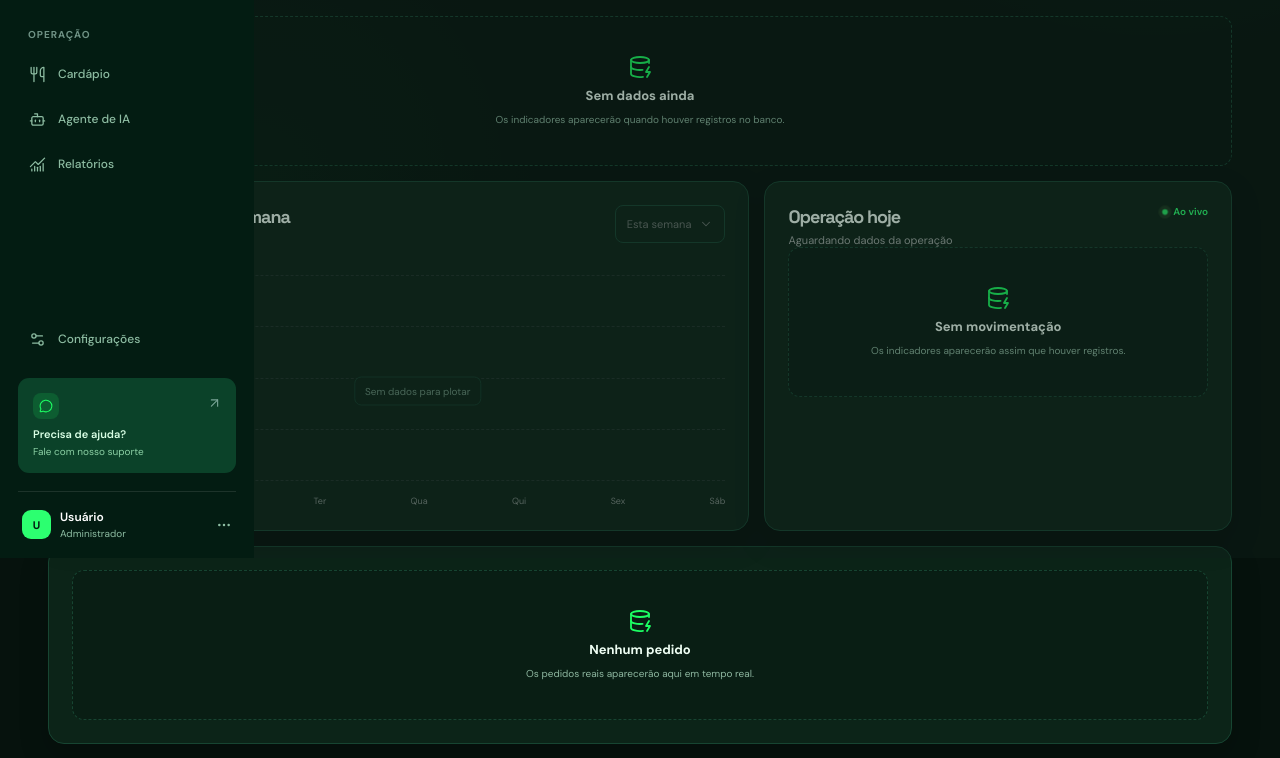
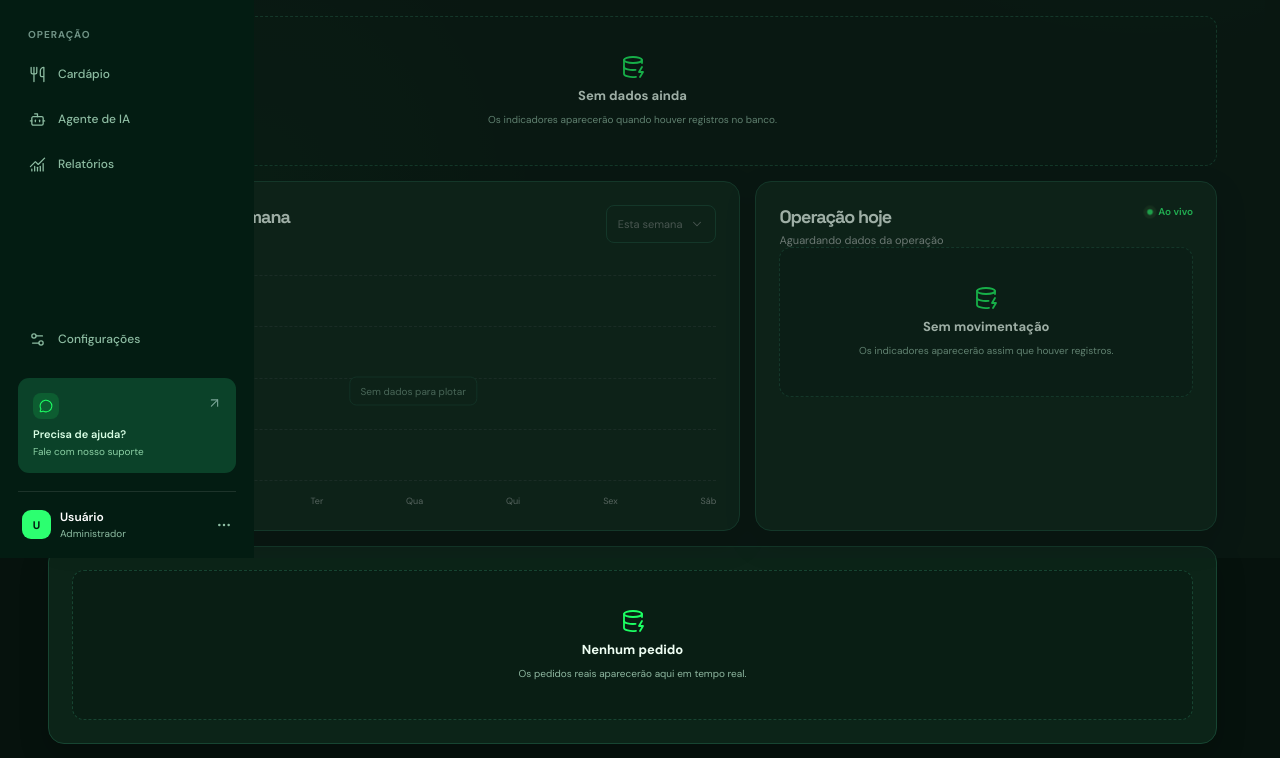
Before and after one commit to FLASHPLUSS/atendeaisite, a website with bundled scripts: page index.html in a window 1280 px wide. Shown: the part 242-1000 px from the top of the page. Built offline with nearby package versions, Linux system fonts and the light colour scheme; no server answers.

Commit message:
Prevent drawer scrollbar layout shift

```diff
--- a/css/style.css
+++ b/css/style.css
@@ -17,7 +17,7 @@
 }
 
 * { box-sizing: border-box; }
-html { scroll-behavior: smooth; }
+html { scroll-behavior: smooth; scrollbar-gutter: stable; }
 body { margin: 0; background: var(--paper); color: var(--ink); font-family: "DM Sans", sans-serif; font-size: 14px; }
 .app-loading { min-height: 100vh; display: grid; place-items: center; background: var(--paper); background-image: radial-gradient(circle at 50% 42%, rgba(28,255,99,.12), transparent 32%); }
 .app-loading img { width: min(360px, 68vw); height: auto; filter: drop-shadow(0 0 24px rgba(28,255,99,.28)); animation: logoPulse 1.2s ease-in-out infinite; }
```
